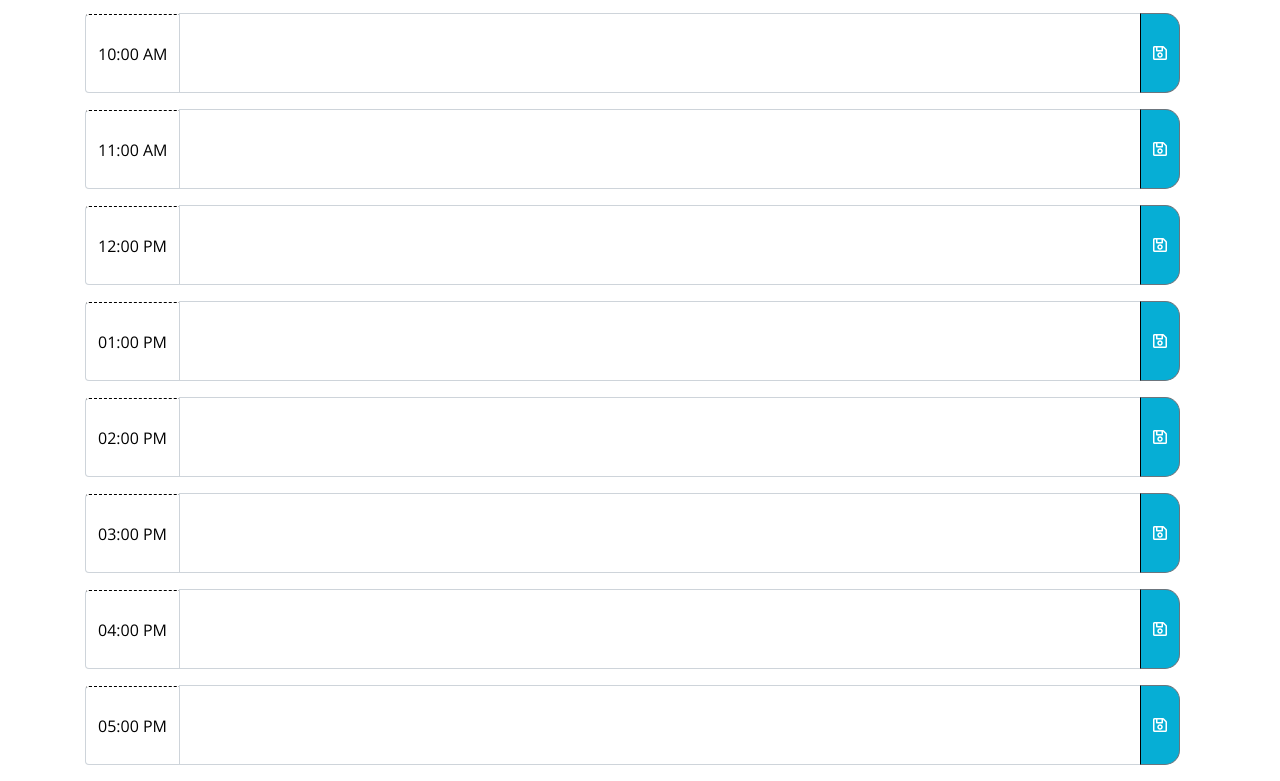
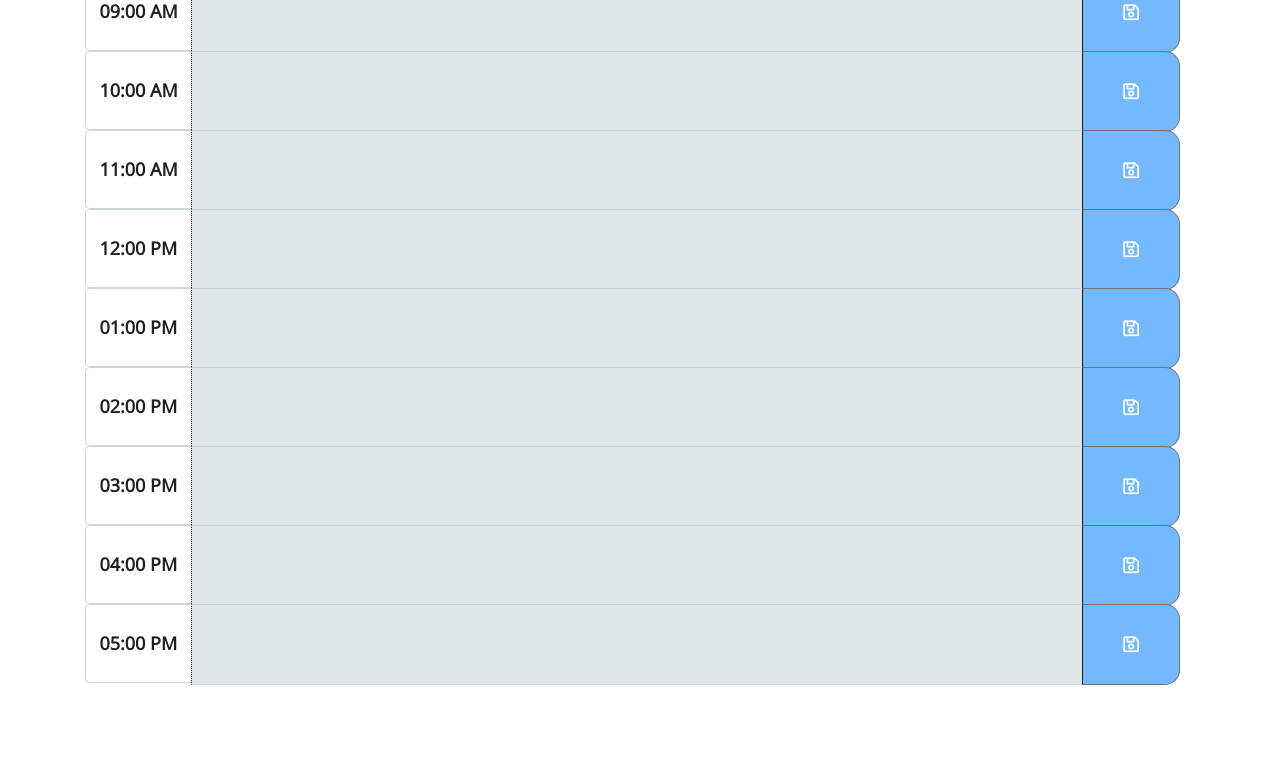
Before and after one commit to Amado-bot/Work-Day-Scheduler, a plain HTML site: page index.html in a window 1280 px wide. Shown: the part 419-1200 px from the top of the page. After the commit the page ends 1112 px from the top, so only its background shows below. Drawn offline with nearby package versions, Linux system fonts and the light colour scheme.

Commit message:
took a less effective approach but it is working

```diff
--- a/assets/css/styles.css
+++ b/assets/css/styles.css
@@ -1,80 +1,75 @@
-*{
+* {
   margin: 0;
   padding: 0;
   box-sizing: border-box;
 }
-
-
-body {
+body,
+html {
   font-family: 'Open Sans', sans-serif;
-    font-size: 16px;
-    line-height: 1;
+  font-size: 18px;
   color: #1f1f1f;
 }
-
-  textarea{
-    background: transparent;
-    border: none;
-    resize: none;
-    color: #000000;
-    border-left: 1px solid black;
-    padding: 10px;
+/* Jumbotron */
+h1,
+p.lead {
+  font-family: 'Poppins', sans-serif;
 }
-
+p#currentDay.lead {
+  font-weight: bold;
+}
 .jumbotron {
   text-align: center;
-    background-color: transparent;
-    color: black;
-    border-radius: 0;
-    border-bottom: 10px solid black;
+  background-color: #fff;
+  border-bottom: 1px solid #1f1f1f;
+  border-radius: 0px;
 }
-
-  .description{
+.description,
+.row {
   white-space: pre-wrap;
 }
 
-  .time-block{
+/* Calendar */
+.textarea {
+  background: transparent;
+  resize: none;
+  border-left: 1px dotted #1f1f1f;
+  font-size: 22px;
+}
+.time-block {
   text-align: center;
   border-radius: 15px;
+  padding-bottom: 10px;
+}
+.hour {
+  background-color: #fff;
+  font-weight: bold;
+  height: 79px;
+  color: #1f1f1f;
+}
+.past {
+  background-color: #dfe6e9;
+}
+.present {
+  background-color: #ff7675;
+}
+.future {
+  background-color: #7bed9f;
+}
+.saveBtn {
+  border-left: 1px solid #1f1f1f;
+  border-top-right-radius: 15px;
+  border-bottom-right-radius: 15px;
+  background-color: #74b9ff;
+  color: #fff;
+  padding: 20px 40px;
+}
+footer {
+  text-align: center;
+  padding-top: 16px;
 }
 
-  .row {
-    white-space: pre-wrap;
-    height: 80px;
-    border-top: 1px solid white;;
+.mb-3,
+.my-3 {
+  margin-bottom: 0rem!important;
+  height: 79px;
 }
-
-  .hour {
-    background-color: #ffffff;
-    color: #000000;
-    border-top: 1px dashed #000000;
-  }
-
-  .past {
-    background-color: #d3d3d3;
-    color: white;
-  }
-
-  .present {
-    background-color: #ff6961;
-    color: white;
-  }
-
-  .future {
-    background-color: #77dd77;
-    color: white;
-  }
-
-  .saveBtn {
-    border-left: 1px solid black;
-    border-top-right-radius: 15px;
-    border-bottom-right-radius: 15px;
-    background-color: #06AED5;
-    color: white;
-  }
-
-  .saveBtn i:hover {
-    font-size: 20px;
-    transition: all .3s ease-in-out;
-    color: rgb(255, 0, 0);
-  }
--- a/assets/js/script.js
+++ b/assets/js/script.js
@@ -3,10 +3,7 @@ let hour_element = document.getElementsByClassName("hour");
 
 
 window.onload = function () {
-    for (let i = 0; i < hour_element.length; i++) {
-        let currentHour = hour_element[i].id
-        timeTensed(time, currentHour)
-    }
+    colorCode();
     nineAM();
     tenAM();
     elevenAM();
@@ -24,18 +21,72 @@ $('#today').text(nowMoment);
 
 let time = new Date().getHours();
 
-function timeTensed(time, currentHour) {
-    if (time > currentHour) {
-        console.log("past")
-        $('.timeline-' + currentHour).addClass('past');
-    } else if (time >= currentHour) {
-        console.log("present")
-        $('.timeline-' + currentHour).addClass('present');
-    } else if (time < currentHour) {
-        console.log("future")
-        $('.timeline-' + currentHour).addClass('future');
+function colorCode() {
+    if (now > 9) {
+      $("#comment9am").addClass("past");
+    } else if (now >= 9 && now < 10) {
+      $("#comment9am").addClass("present");
+    } else if (now < 9) {
+      $("#comment9am").addClass("future");
     }
-};
+    if (now > 10) {
+      $("#comment10am").addClass("past");
+    } else if (now >= 10 && now < 11) {
+      $("#comment10am").addClass("present");
+    } else if (now < 10) {
+      $("#comment10am").addClass("future");
+    }
+    if (now > 11) {
+      $("#comment11am").addClass("past");
+    } else if (now >= 11 && now < 12) {
+      $("#comment11am").addClass("present");
+    } else if (now < 11) {
+      $("#comment11am").addClass("future");
+    }
+    if (now > 12) {
+      $("#comment12pm").addClass("past");
+    } else if (now >= 12 && now < 13) {
+      $("#comment12pm").addClass("present");
+    } else if (now < 12) {
+      $("#comment12pm").addClass("future");
+    }
+    if (now > 13) {
+      $("#comment1pm").addClass("past");
+    } else if (now >= 13 && now < 14) {
+      $("#comment1pm").addClass("present");
+    } else if (now < 13) {
+      $("#comment1pm").addClass("future");
+    }
+    if (now > 14) {
+      $("#comment2pm").addClass("past");
+    } else if (now >= 14 && now < 15) {
+      $("#comment2pm").addClass("present");
+    } else if (now < 14) {
+      $("#comment2pm").addClass("future");
+    }
+    if (now > 15) {
+      $("#comment3pm").addClass("past");
+    } else if (now >= 15 && now < 16) {
+      $("#comment3pm").addClass("present");
+    } else if (now < 15) {
+      $("#comment3pm").addClass("future");
+    }
+    if (now > 16) {
+      $("#comment4pm").addClass("past");
+    } else if (now >= 16 && now < 17) {
+      $("#comment4pm").addClass("present");
+    } else if (now < 16) {
+      $("#comment4pm").addClass("future");
+    }
+    if (now > 17) {
+      $("#comment5pm").addClass("past");
+    } else if (now >= 17 && now < 18) {
+      $("#comment5pm").addClass("present");
+    } else if (now < 17) {
+      $("#comment5pm").addClass("future");
+    }
+  }
+
 
 function nineAM() {
     var input_textarea = document.querySelector("#comment9am");
--- a/index.html
+++ b/index.html
@@ -28,7 +28,7 @@
         <div class="input-group-prepend row">
           <span class="input-group-text hour">09:00 AM</span>
         </div>
-        <textarea value="" id="comment9am" type="text" cols="100" rows="2" class="form-control description textarea timeline-9"></textarea>
+        <textarea value="" id="comment9am" type="text" cols="100" rows="2" class="form-control description textarea"></textarea>
         <div class="input-group-append">
           <button id="button9am" class="btn btn-outline-secondary saveBtn" type="button"><i
               class="far fa-save"></i></button>
@@ -40,7 +40,7 @@
         <div class="input-group-prepend row">
           <span class="input-group-text hour">10:00 AM</span>
         </div>
-        <textarea id="comment10am" value="" type="text" cols="100" rows="2" class="form-control description textarea timeline-10"></textarea>
+        <textarea id="comment10am" value="" type="text" cols="100" rows="2" class="form-control description textarea"></textarea>
         <div class="input-group-append">
           <button id="button10am" class="btn btn-outline-secondary saveBtn" type="button"><i
               class="far fa-save"></i></button>
@@ -52,7 +52,7 @@
         <div class="input-group-prepend row">
           <span class="input-group-text hour">11:00 AM</span>
           </div>
-          <textarea id="comment11am" value="" type="text" cols="100" rows="2" class="form-control description textarea timeline-11"></textarea>
+          <textarea id="comment11am" value="" type="text" cols="100" rows="2" class="form-control description textarea"></textarea>
           <div class="input-group-append">
             <button id="button11am" class="btn btn-outline-secondary saveBtn" type="button"><i
                 class="far fa-save"></i></button>
@@ -64,7 +64,7 @@
           <div class="input-group-prepend row">
             <span class="input-group-text hour">12:00 PM</span>
           </div>
-          <textarea id="comment12pm" value="" type="text" cols="100" rows="2" class="form-control description textarea timeline-12"></textarea>
+          <textarea id="comment12pm" value="" type="text" cols="100" rows="2" class="form-control description textarea"></textarea>
           <div class="input-group-append">
             <button id="button12pm" class="btn btn-outline-secondary saveBtn" type="button"><i
                 class="far fa-save"></i></button>
@@ -76,7 +76,7 @@
           <div class="input-group-prepend row">
             <span class="input-group-text hour">01:00 PM</span>
           </div>
-          <textarea id="comment1pm" value="" type="text" cols="100" rows="2" class="form-control description textarea timeline-13"></textarea>
+          <textarea id="comment1pm" value="" type="text" cols="100" rows="2" class="form-control description textarea"></textarea>
           <div class="input-group-append">
             <button id="button1pm" class="btn btn-outline-secondary saveBtn" type="button"><i
                 class="far fa-save"></i></button>
@@ -88,7 +88,7 @@
           <div class="input-group-prepend row">
             <span class="input-group-text hour">02:00 PM</span>
           </div>
-          <textarea id="comment2pm" value="" type="text" cols="100" rows="2" class="form-control description textarea timeline-14"></textarea>
+          <textarea id="comment2pm" value="" type="text" cols="100" rows="2" class="form-control description textarea"></textarea>
           <div class="input-group-append">
             <button id="button2pm" class="btn btn-outline-secondary saveBtn" type="button"><i
                 class="far fa-save"></i></button>
@@ -100,7 +100,7 @@
           <div class="input-group-prepend row">
             <span class="input-group-text hour">03:00 PM</span>
           </div>
-          <textarea id="comment3pm" value="" type="text" cols="100" rows="2" class="form-control description textarea timeline-15"></textarea>
+          <textarea id="comment3pm" value="" type="text" cols="100" rows="2" class="form-control description textarea"></textarea>
           <div class="input-group-append">
             <button id="button3pm" class="btn btn-outline-secondary saveBtn" type="button"><i
                 class="far fa-save"></i></button>
@@ -112,7 +112,7 @@
           <div class="input-group-prepend row">
             <span class="input-group-text hour">04:00 PM</span>
           </div>
-          <textarea id="comment4pm" value="" type="text" cols="100" rows="2" class="form-control description textarea timeline-16"></textarea>
+          <textarea id="comment4pm" value="" type="text" cols="100" rows="2" class="form-control description textarea"></textarea>
           <div class="input-group-append">
             <button id="button4pm" class="btn btn-outline-secondary saveBtn" type="button"><i
                 class="far fa-save"></i></button>
@@ -124,7 +124,7 @@
           <div class="input-group-prepend row">
             <span class="input-group-text hour">05:00 PM</span>
           </div>
-          <textarea id="comment5pm" value="" type="text" cols="100" rows="2" class="form-control description textarea timeline-17"></textarea>
+          <textarea id="comment5pm" value="" type="text" cols="100" rows="2" class="form-control description textarea"></textarea>
           <div class="input-group-append">
             <button id="button5pm" class="btn btn-outline-secondary saveBtn" type="button"><i
                 class="far fa-save"></i></button>
```
Lines whose indentation alone changed are shown as unchanged.
